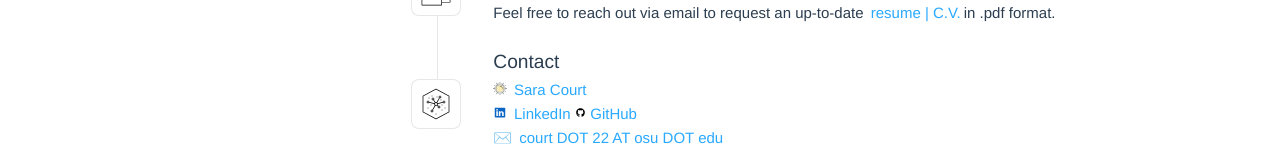
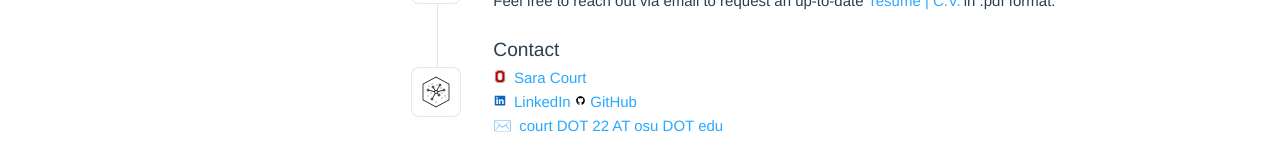
Before and after one commit to sarakc/sarakc.github.io, a Vue app: page / in a window 1280 px wide. Shown: the part 518-678 px from the top of the page. Built offline with nearby package versions, Linux system fonts and the light colour scheme; the HTML template or start-up script is replaced by a standard one.

Commit message:
osu and spacing

```diff
--- a/src/components/HomeView.vue
+++ b/src/components/HomeView.vue
@@ -7,7 +7,6 @@ import IconContact from './icons/IconContact.vue'
 </script>
 
 <template>
-
   <header>
     <img alt="Colors" class="logo" src="@/assets/montana.jpg" />
     <div class="wrapper">
@@ -15,8 +14,7 @@ import IconContact from './icons/IconContact.vue'
     <h1>Sara Court</h1>
       <span class="title">PhD Research Scientist</span><br>
       <span class="subtitle">Department of Linguistics,<br>The Ohio State University</span>
-  </div>
-
+      </div>
     </div>
   </header>
 <div class="welcome-items">
@@ -50,9 +48,6 @@ import IconContact from './icons/IconContact.vue'
 
     <p>I'm a<a href="https://aclanthology.org/2020.coling-main.258/" target="_blank" rel="noopener">computational morphologist,</a>among other things.
     I build and analyze<a href="https://aclanthology.org/2022.sigmorphon-1.22/" target="_blank" rel="noopener">models</a>for typologically diverse<a href="https://aclanthology.org/2023.scil-1.4.pdf" target="_blank" rel="noopener">languages in contact</a>and other <a href="https://docs.google.com/presentation/d/1iHJTTw4V7vCU4mJeAJWkUTKetmbyZOQHkHvWieAblMA/edit?slide=id.g337cf7c6c86_0_310#slide=id.g337cf7c6c86_0_310" target="_blank" rel="noopener">low-resource domains</a>with applications in<a href="https://aclanthology.org/2024.wmt-1.125/" target="_blank" rel="noopener">responsible machine translation</a>and tools for<a href="https://aclanthology.org/2022.computel-1.20/" target="_blank" rel="noopener">collaborative data annotation.</a></p>
-    <br/>
-
-
   </WelcomeItem>
 
   <WelcomeItem>
@@ -79,7 +74,7 @@ import IconContact from './icons/IconContact.vue'
     </template>
     <template #heading>Contact</template>
     <p>
-    <img alt="osu" class="icon" src="@/assets/yellow-sun.svg" /> <a
+    <img alt="osu" class="icon" src="@/assets/osu.png" /> <a
       href="https://linguistics.osu.edu/people/court.22"
       target="_blank"
       rel="noopener"
```
Also changed, not shown: src/assets/osu.png (added), 1 other file (tests, documents, lock files or other folders).
